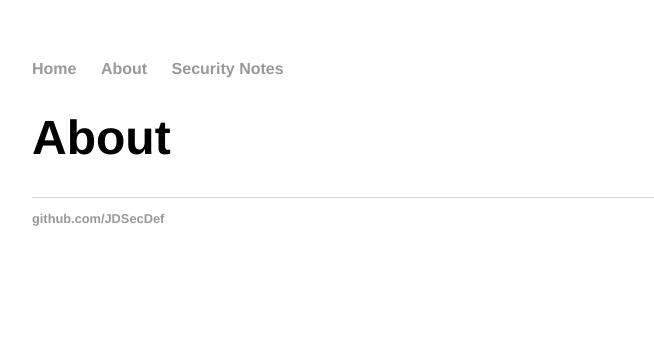
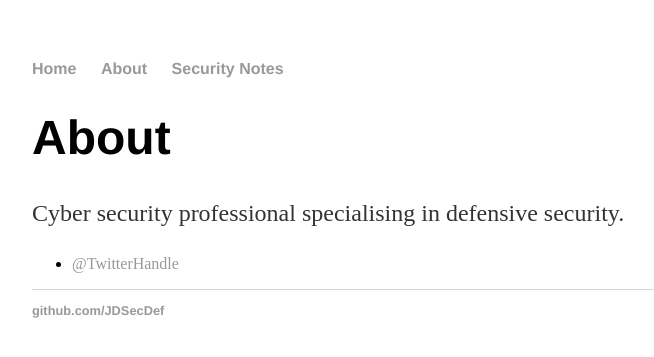
Before and after one commit to JDSecDef/JDSecDef.github.io, a Jekyll site: the page built from about/index.html, in a window 1280 px wide. Shown: the top 357 px of the page, without its empty margins (160-814 px from the left). Built offline with Jekyll 4.4.1, drawn with Linux system fonts in a browser that asks for light colours; Markdown is read by kramdown in place of the engine named in the settings.

Commit message:
Updates to about.

```diff
--- a/about/index.html
+++ b/about/index.html
@@ -1,5 +1,13 @@
 ---
 layout: default
-title: About
+title: About JDSecDef
 ---
-	<h1>{{ page.title }}</h1>
+
+<div class="about">
+    <h1>About</h1>
+    <p>Cyber security professional specialising in defensive security.</p>
+
+    <ul class="contacts">
+        <li><a href="#">@TwitterHandle</a></li>
+        </ul>
+</div>
```
